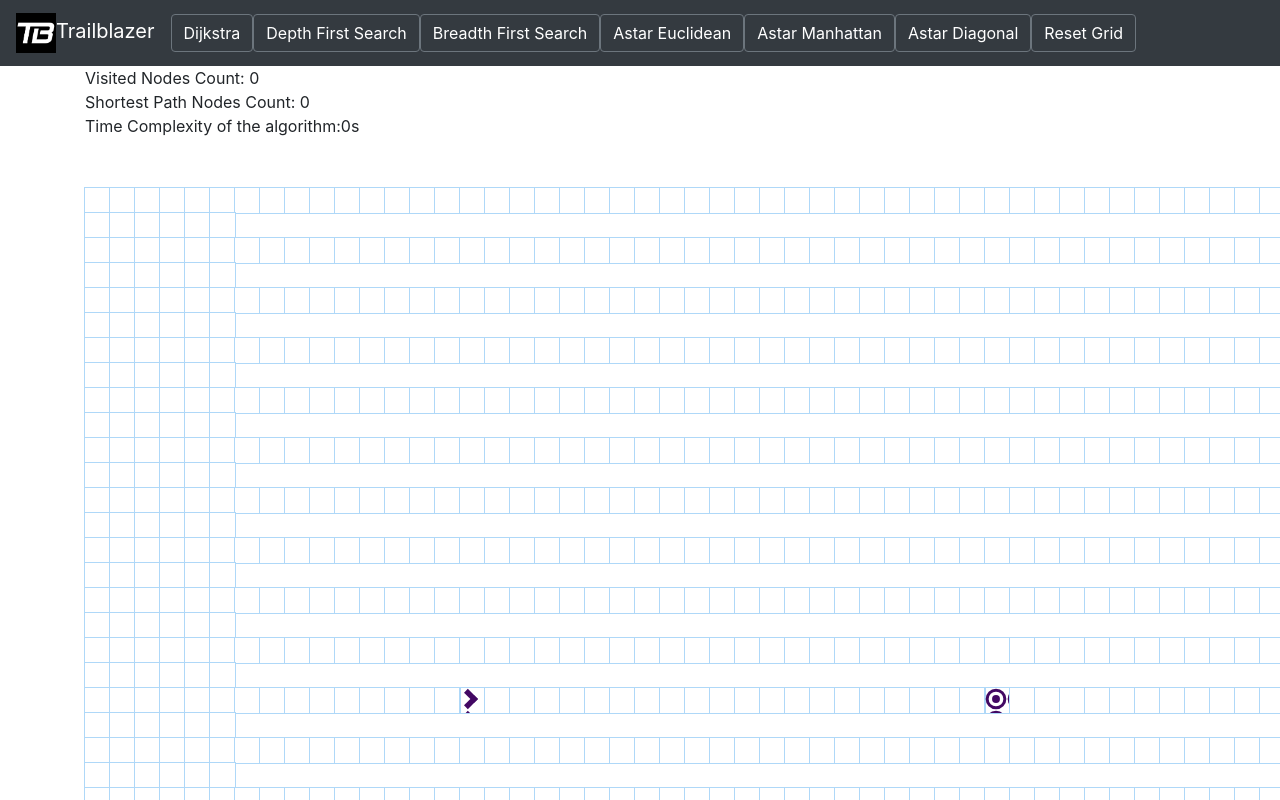
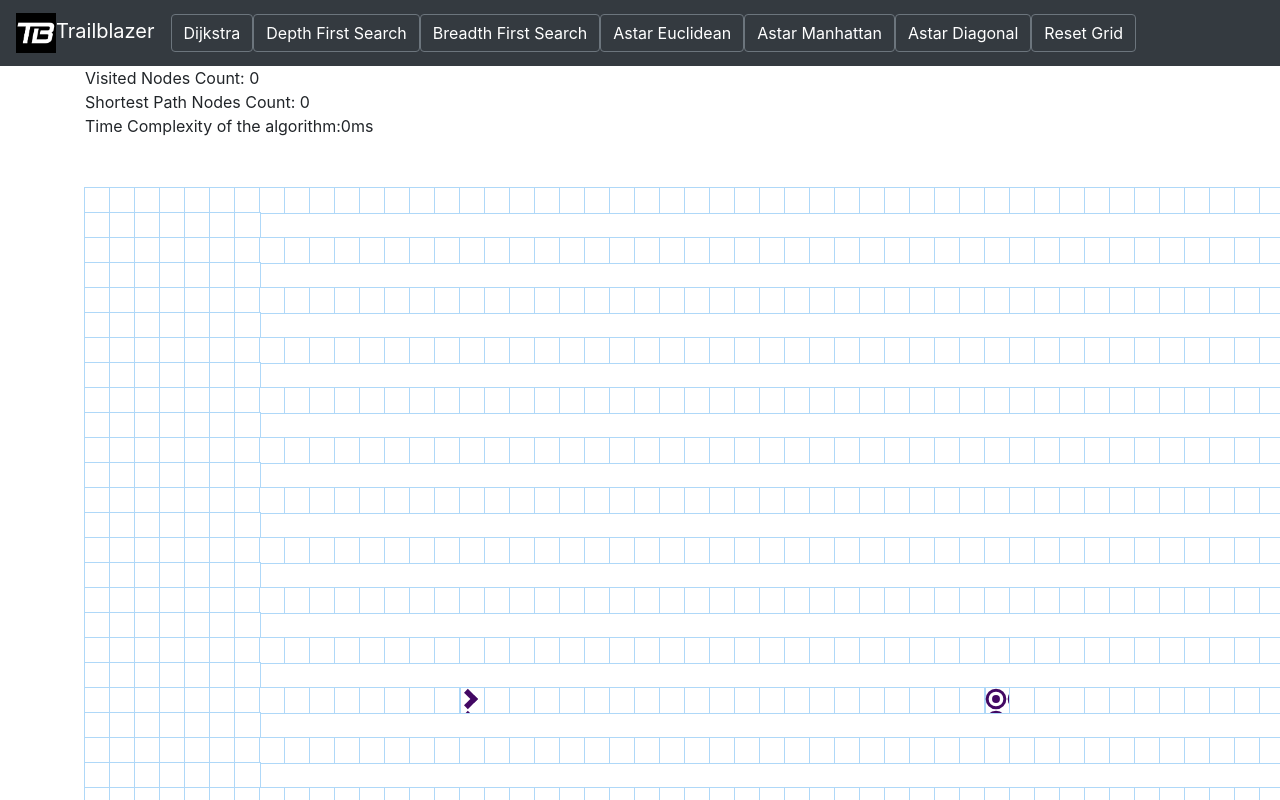
Before and after one commit to Shishira1203/Trailblazer, a React (Create React App) app in the folder tb/: page / in a window 1280 px wide. Shown: the top 800 px of the page. Built offline with nearby package versions, Linux system fonts and the light colour scheme.

Commit message:
Dijkstra bug fix of target node

```diff
--- a/tb/src/algorithms/dijkstra.js
+++ b/tb/src/algorithms/dijkstra.js
@@ -1,5 +1,6 @@
+const visitedNodesInOrder = [];
 export function Dijkstra(grid, startNode, finishNode) {
-    const visitedNodesInOrder = [];
+    visitedNodesInOrder.splice(0);
     startNode.distance = 0;
     const unvisitedNodes = getAllNodes(grid);
     while (unvisitedNodes.length) {
@@ -8,7 +9,11 @@ export function Dijkstra(grid, startNode, finishNode) {
         const closestNode = unvisitedNodes.shift();
         if (closestNode.isWall) continue;
 
-        if (closestNode.distance === Infinity) return visitedNodesInOrder;
+        if (closestNode.distance === Infinity){
+            visitedNodesInOrder.splice(0);
+            visitedNodesInOrder.push(startNode);
+            return visitedNodesInOrder;
+        }
 
         closestNode.isVisited = true;
         visitedNodesInOrder.push(closestNode);
@@ -50,8 +55,12 @@ function getAllNodes(grid) {
     return nodes;
 }
 
-export function getNodesInShortestPathOrder(finishNode) {
+export function getNodesInShortestPathOrder(startNode,finishNode) {
     const nodesInShortestPathOrder = [];
+    if(finishNode!==visitedNodesInOrder[visitedNodesInOrder.length-1]){
+        nodesInShortestPathOrder.push(startNode);
+        return nodesInShortestPathOrder;
+    }
     let currentNode = finishNode;
     while (currentNode !== null) {
         nodesInShortestPathOrder.unshift(currentNode);
--- a/tb/src/components/MainComponent.jsx
+++ b/tb/src/components/MainComponent.jsx
@@ -48,7 +48,7 @@ export default class Trailblazer extends Component {
         const grid = [];
         for (let row = 0; row < 20; row++) {
             const currentRow = [];
-            for (let col = 0; col < 54; col++) {
+            for (let col = 0; col < 55; col++) {
                 currentRow.push(this.createNode(row, col));
             }
             grid.push(currentRow);
@@ -187,19 +187,17 @@ export default class Trailblazer extends Component {
             this.setState({ finish: true });
         }
         const newGrid = this.state.start?this.handleStart(this.state.grid,row,col):this.state.finish?this.handleFinish(this.state.grid,row,col):this.getNewGridWithWallToggled(row, col);
-        this.setState({ grid: newGrid, mousePressed: true },this.handleMouseEnter(row,col));
+        this.setState({ grid: newGrid, mousePressed: true });
     }
 
     handleMouseEnter(row, col) {
-        console.log(this.state.mousePressed);
         if (!this.state.mousePressed||(row===this.state.S_NODE_ROW&&col===this.state.S_NODE_COL)||(row===this.state.F_NODE_ROW&&col===this.state.F_NODE_COL)) return;
         const newGrid = this.state.start ? this.handleStart(this.state.grid, row, col) : this.state.finish ? this.handleFinish(this.state.grid, row, col) : this.getNewGridWithWallToggled( row, col);
         this.setState({ grid: newGrid });
     }
 
     handleMouseUp() {
-        console.log('IN UP'+this.state.mousePressed);
-        this.setState({ mousePressed: false, start: false, finish: false },this.handleMouseEnter);
+        this.setState({ mousePressed: false, start: false, finish: false });
     }
 
     animateDijkstra(visitedNodesInOrder, nodesInShortestPathOrder,d,dfinal) {
@@ -280,7 +278,7 @@ export default class Trailblazer extends Component {
         var d=new Date()/1000;
         const visitedNodesInOrder = Dijkstra(grid, startNode, finishNode);
         var dfinal=new Date()/1000;
-        const nodesInShortestPathOrder = getNodesInShortestPathOrder(finishNode);
+        const nodesInShortestPathOrder = getNodesInShortestPathOrder(startNode,finishNode);
         this.setState({ ...this.state, toChange: visitedNodesInOrder, visitedCount: 0, shortestPathCount: 0, disabled: !this.state.disabled, mousePressed: false,timeComplexity:0});
         this.animateDijkstra(visitedNodesInOrder, nodesInShortestPathOrder,d,dfinal);
     }
@@ -387,8 +385,9 @@ export default class Trailblazer extends Component {
                 <div className="container">
                     <div>Visited Nodes Count: {visitedCount}</div>
                     <div>Shortest Path Nodes Count: {shortestPathCount}</div>
-                    <div>Time Complexity of the algorithm:{timeComplexity}s</div>
+                    <div>Time Complexity of the algorithm:{timeComplexity}ms</div>
                 </div>
+
                 <div className="grid" disabled={disabled}>
                     {
                         grid.map((row, rowIdx) => {
```
Also changed, not shown: 1 other file (tests, documents, lock files or other folders).
